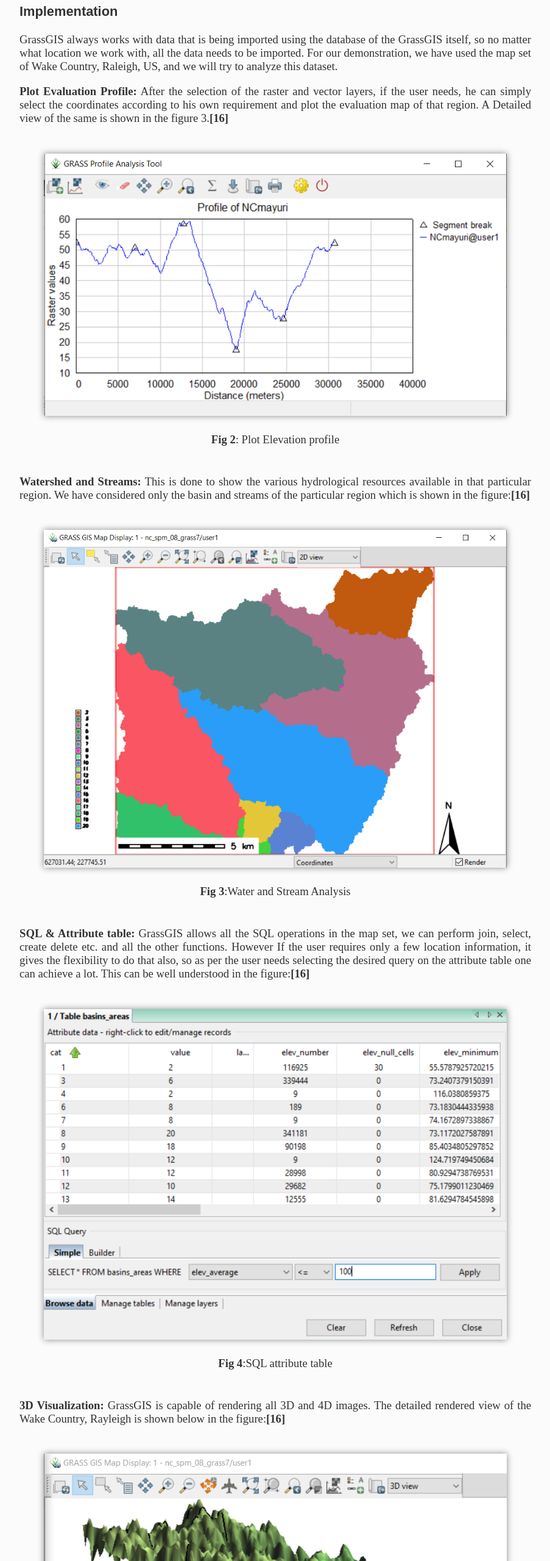
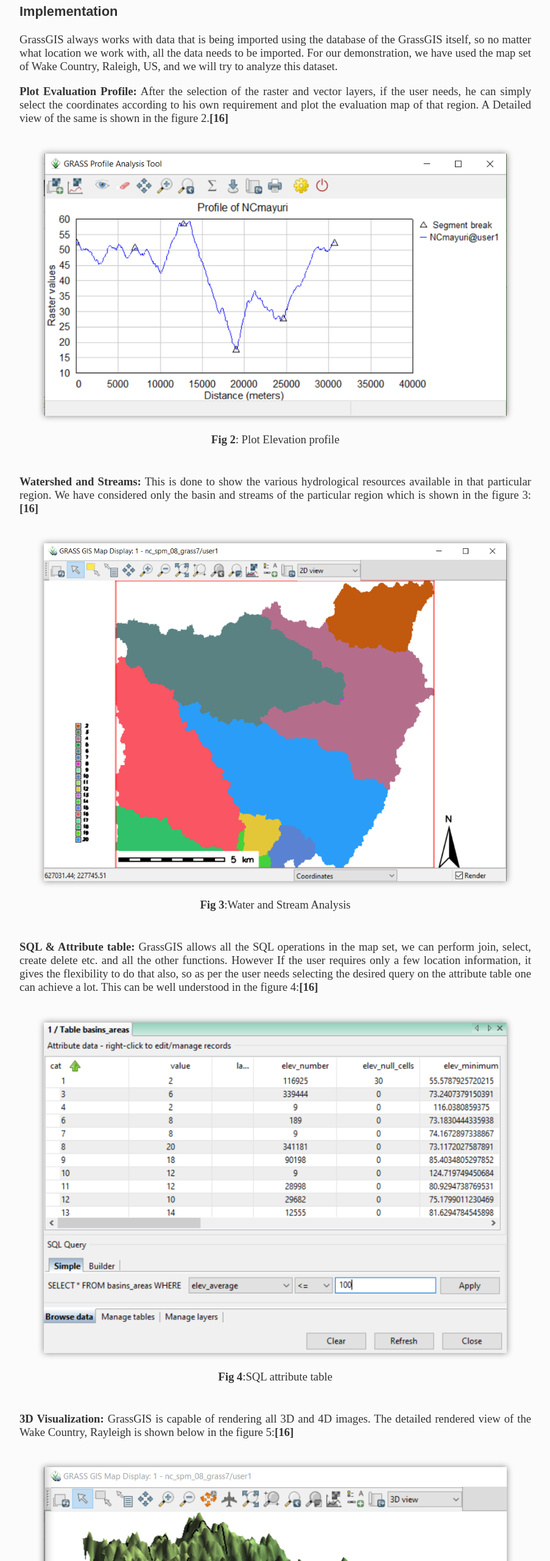
Before and after one commit to mayuripandey/Seminar-WebEngineering-Report, a plain HTML site: page index.html in a window 1280 px wide. Shown: the part 5627-8187 px from the top of the page at 61% size, without its empty margins (188-1091 px from the left). Drawn offline with Linux system fonts and the light colour scheme; a web font is replaced by a local one.

Commit message:
tables error done

```diff
--- a/index.html
+++ b/index.html
@@ -295,14 +295,14 @@
             <h3>Implementation</h3>
             <p>GrassGIS always works with data that is being imported using the database of the GrassGIS itself, so no matter what location we work with, all the data needs to be imported. For our demonstration, we have used the map set of Wake Country, Raleigh, US, and we will try to analyze this dataset.</p>
 
-               <p><b> Plot Evaluation Profile:</b> After the selection of the raster and vector layers, if the user needs, he can simply select the coordinates according to his own requirement and plot the evaluation map of that region. A Detailed view of the same is shown in the figure 3.<a href="#r16">[16]</a>
+               <p><b> Plot Evaluation Profile:</b> After the selection of the raster and vector layers, if the user needs, he can simply select the coordinates according to his own requirement and plot the evaluation map of that region. A Detailed view of the same is shown in the figure 2.<a href="#r16">[16]</a>
                 <figure>
                     <img src="plotprofile.png" alt="Plot profile using GrassGIS"/>
                     <figcaption>
                       <strong>Fig 2</strong>: Plot Elevation profile <a href="#r13"></a>
                     </figcaption>
                   </figure>
-                <p><b>Watershed and Streams:</b> This is done to show the various hydrological resources available in that particular region. We have considered only the basin and streams of the particular region which is shown in the figure:<a href="#r16">[16]</a></p>
+                <p><b>Watershed and Streams:</b> This is done to show the various hydrological resources available in that particular region. We have considered only the basin and streams of the particular region which is shown in the figure 3:<a href="#r16">[16]</a></p>
                 <figure>
                     <img src="waterstreams.PNG" alt="Hydrological Resources"/>
                     <figcaption>
@@ -310,14 +310,14 @@
                     </figcaption>
                   </figure>
 
-                <p><b>SQL & Attribute table:</b> GrassGIS allows all the SQL operations in the map set, we can perform join, select, create delete etc. and all the other functions. However If the user requires only a few location information, it gives the flexibility to do that also, so as per the user needs selecting the desired query on the attribute table one can achieve a lot. This can be well understood in the figure:<a href="#r16">[16]</a></p>
+                <p><b>SQL & Attribute table:</b> GrassGIS allows all the SQL operations in the map set, we can perform join, select, create delete etc. and all the other functions. However If the user requires only a few location information, it gives the flexibility to do that also, so as per the user needs selecting the desired query on the attribute table one can achieve a lot. This can be well understood in the figure 4:<a href="#r16">[16]</a></p>
                 <figure>
                     <img src="sqlattribute.PNG" alt="SQL tables"/>
                     <figcaption>
                       <strong>Fig 4</strong>:SQL attribute table <a href="#r13"></a>
                     </figcaption>
                   </figure>
-                <p><b>3D Visualization:</b> GrassGIS is capable of rendering all 3D and 4D images. The detailed rendered view of the Wake Country, Rayleigh is shown below in the figure:<a href="#r16">[16]</a></p>
+                <p><b>3D Visualization:</b> GrassGIS is capable of rendering all 3D and 4D images. The detailed rendered view of the Wake Country, Rayleigh is shown below in the figure 5:<a href="#r16">[16]</a></p>
                 <figure>
                     <img src="3Dvisualization.PNG" alt="3Dvisualization of the specified place"/>
                     <figcaption>
```
